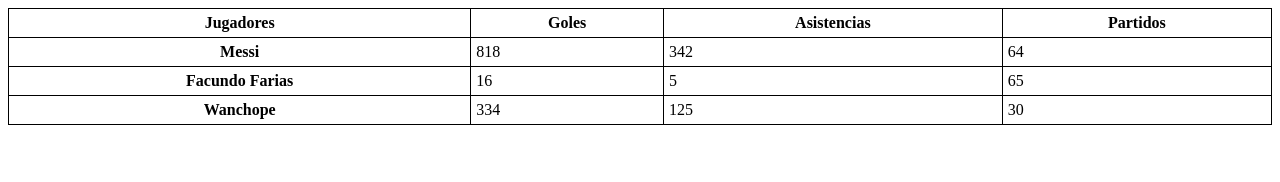
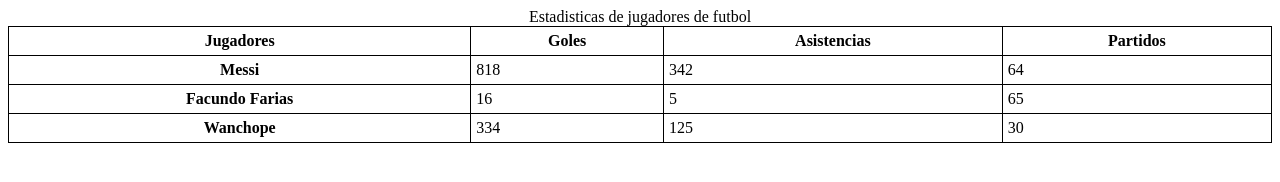
Before and after one commit to SantiagoHaquin/utn-labcomII-practices, a plain HTML site: page U02P02/index.html in a window 1280 px wide. Drawn offline with Linux system fonts and the light colour scheme.

Commit message:
Segunda Practica

```diff
--- a/U02P02/index.html
+++ b/U02P02/index.html
@@ -2,7 +2,7 @@
 <head>
     <meta charset="UTF-8">
     <meta name="viewport" content="width=device-width, initial-scale=1.0">
-    <title>Document</title>
+    <title>Jugadores de futbol</title>
 
     <style>
         table,
@@ -21,6 +21,7 @@
 <body>
 
     <table>
+        <caption>Estadisticas de jugadores de futbol</caption>
         <tr>
             <th>Jugadores</th>
             <th>Goles</th>
```
Also changed, not shown: U02P02/login.html (+2 -1 lines), U02P02/tablacompleja.html (+2 -1 lines).
